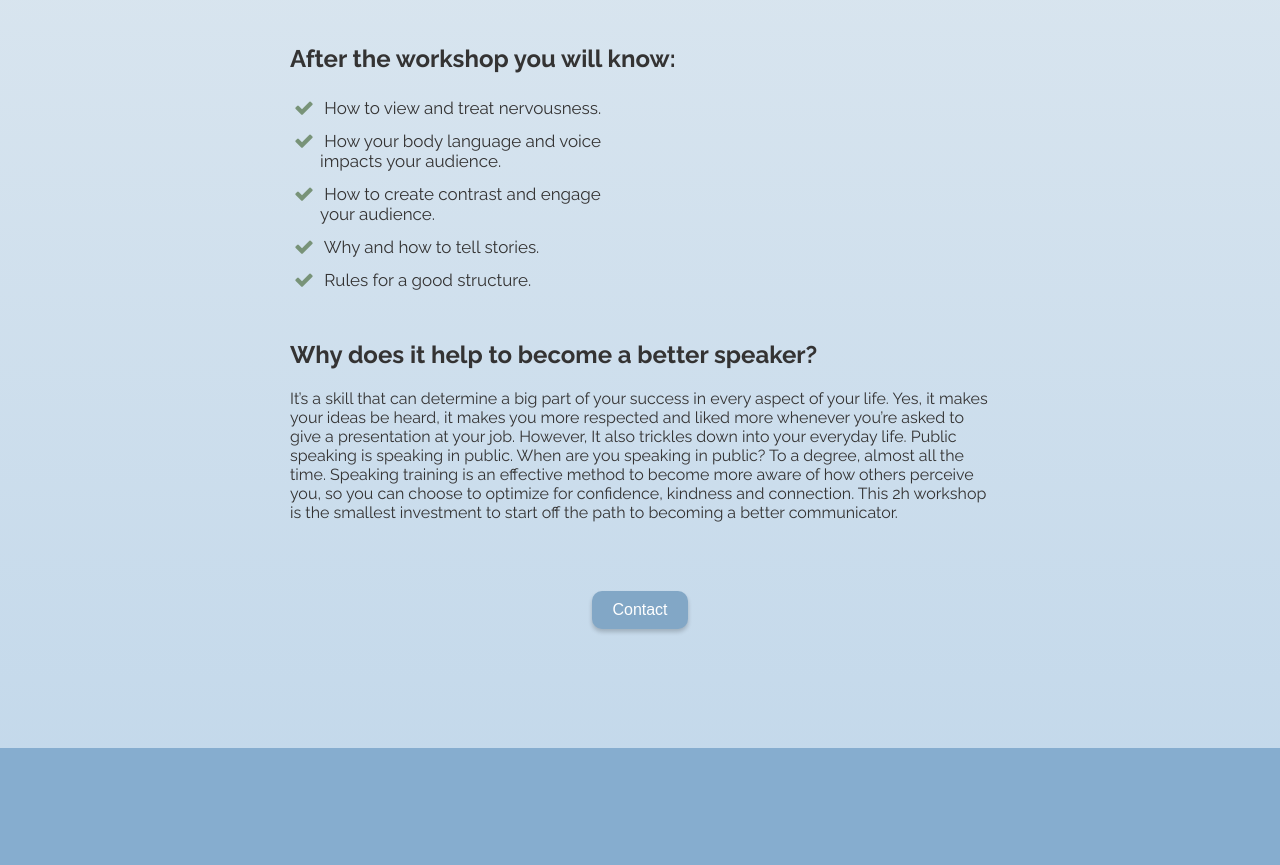
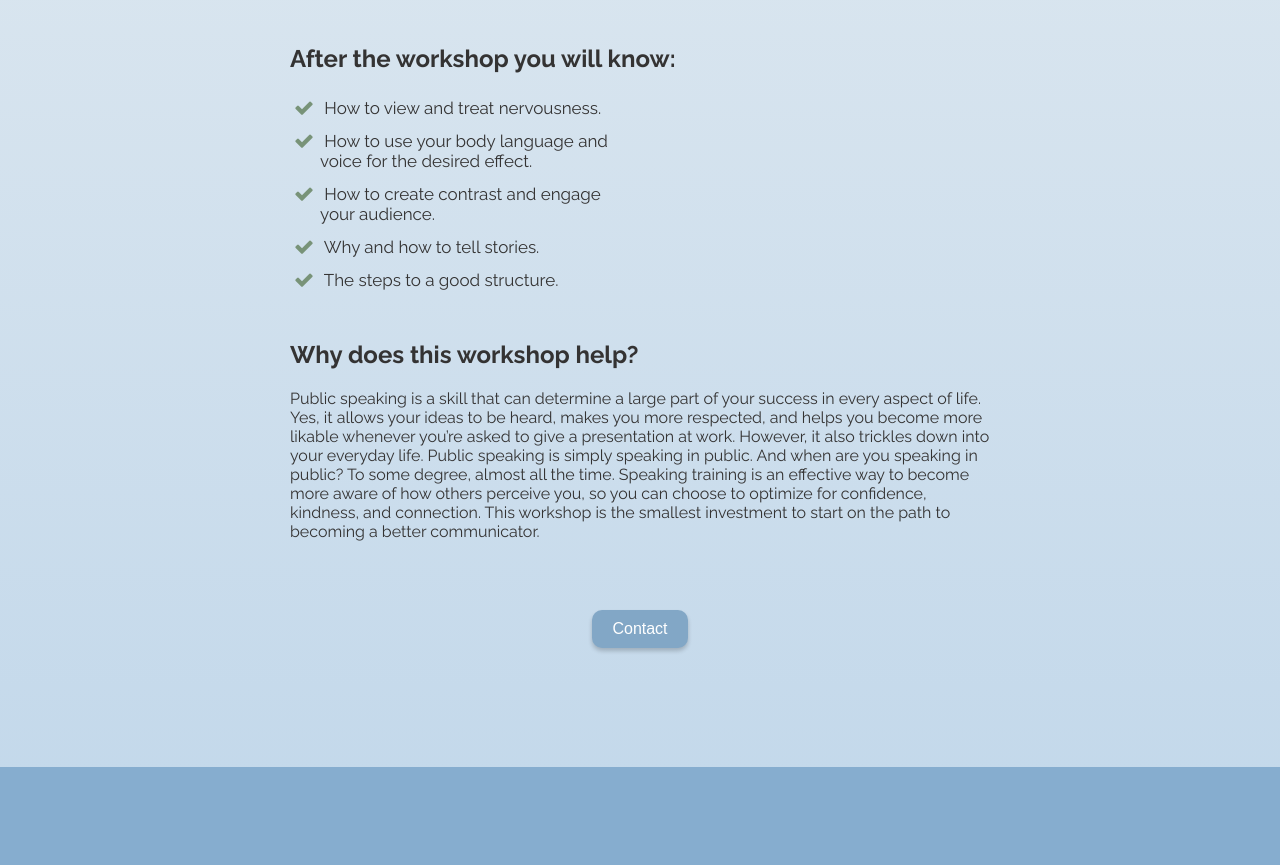
Before and after one commit to sepkeuchenius/publicspeakingwalk, a plain HTML site: page public/captivating-speaking-workshop-overview.html in a window 1280 px wide. Shown: the part 820-1685 px from the top of the page. Drawn offline with nearby package versions, Linux system fonts and the light colour scheme.

Commit message:
Update captivating-speaking-workshop-overview.html

```diff
--- a/public/captivating-speaking-workshop-overview.html
+++ b/public/captivating-speaking-workshop-overview.html
@@ -119,11 +119,11 @@
           </li>
           <li>
             <span class="english">
-              How your body language and voice impacts your audience.
+              How to use your body language and voice for the desired effect.
             </span>
 
             <span class="dutch">
-              How your body language and voice impacts your audience.
+              How to use your body language and voice for the desired effect.
             </span>
           </li>
           <li>
@@ -146,11 +146,11 @@
           </li>
           <li>
             <span class="english">
-              Rules for a good structure.
+              The steps to a good structure.
             </span>
 
             <span class="dutch">
-              Rules for a good structure.
+              The steps to a good structure.
             </span>
 
           </li>
@@ -159,38 +159,30 @@
       <section>
         <h2>
           <span class="english">
-            Why does it help to become a better speaker?
+            Why does this workshop help?
           </span>
           <span class="dutch">
-            Why does it help to become a better speaker?
+            Why does this workshop help?
           </span>
         </h2>
         <p>
           <span class="english">
 
-            It’s a skill that can determine a big part of your success in every aspect of your life.
-            Yes, it makes your ideas be heard, it makes you more respected and liked more whenever you’re asked to give
-            a
-            presentation at your job.
-            However, It also trickles down into your everyday life. Public speaking is speaking in public. When are you
-            speaking in public? To a degree, almost all the time. Speaking training is an effective method to become
-            more
-            aware of how others perceive you, so you can choose to optimize for confidence, kindness and connection.
+            Public speaking is a skill that can determine a large part of your success in every aspect of life.
+Yes, it allows your ideas to be heard, makes you more respected, and helps you become more likable whenever you’re asked to give a presentation at work.
+However, it also trickles down into your everyday life. Public speaking is simply speaking in public. And when are you speaking in public? To some degree, almost all the time.
+Speaking training is an effective way to become more aware of how others perceive you, so you can choose to optimize for confidence, kindness, and connection.
 
-            This 2h workshop is the smallest investment to start off the path to becoming a better communicator.
+This workshop is the smallest investment to start on the path to becoming a better communicator.
           </span>
           <span class="dutch">
 
-            It’s a skill that can determine a big part of your success in every aspect of your life.
-            Yes, it makes your ideas be heard, it makes you more respected and liked more whenever you’re asked to give
-            a
-            presentation at your job.
-            However, It also trickles down into your everyday life. Public speaking is speaking in public. When are you
-            speaking in public? To a degree, almost all the time. Speaking training is an effective method to become
-            more
-            aware of how others perceive you, so you can choose to optimize for confidence, kindness and connection.
+           Public speaking is a skill that can determine a large part of your success in every aspect of life.
+Yes, it allows your ideas to be heard, makes you more respected, and helps you become more likable whenever you’re asked to give a presentation at work.
+However, it also trickles down into your everyday life. Public speaking is simply speaking in public. And when are you speaking in public? To some degree, almost all the time.
+Speaking training is an effective way to become more aware of how others perceive you, so you can choose to optimize for confidence, kindness, and connection.
 
-            This 2h workshop is the smallest investment to start off the path to becoming a better communicator.
+This workshop is the smallest investment to start on the path to becoming a better communicator.
           </span>
         </p>
       </section>
```
